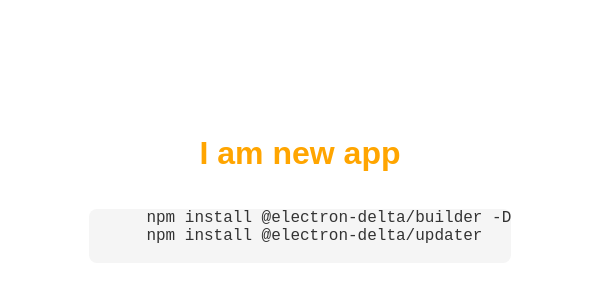
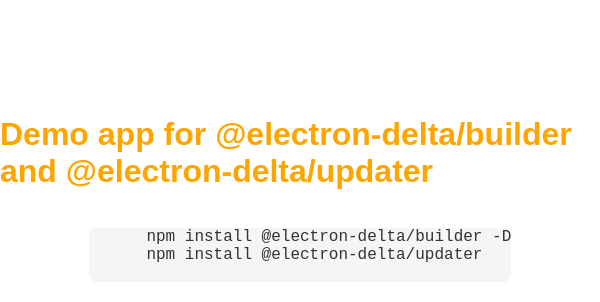
Before and after one commit to electron-delta/electron-sample-app, an Electron app: page src/index.html in a window 600 px wide. Shown: the part 184-486 px from the top of the page. Drawn offline with Linux system fonts and the light colour scheme.

Commit message:
update version

```diff
--- a/src/index.html
+++ b/src/index.html
@@ -12,7 +12,7 @@
 
 <body>
   <div id="container">
-    <h1>I am new app</h1>
+    <h1>Demo app for @electron-delta/builder and @electron-delta/updater</h1>
     <pre>
       npm install @electron-delta/builder -D
       npm install @electron-delta/updater
```
Also changed, not shown: build_scripts/get-previous-releases.js (+7 -6 lines).
